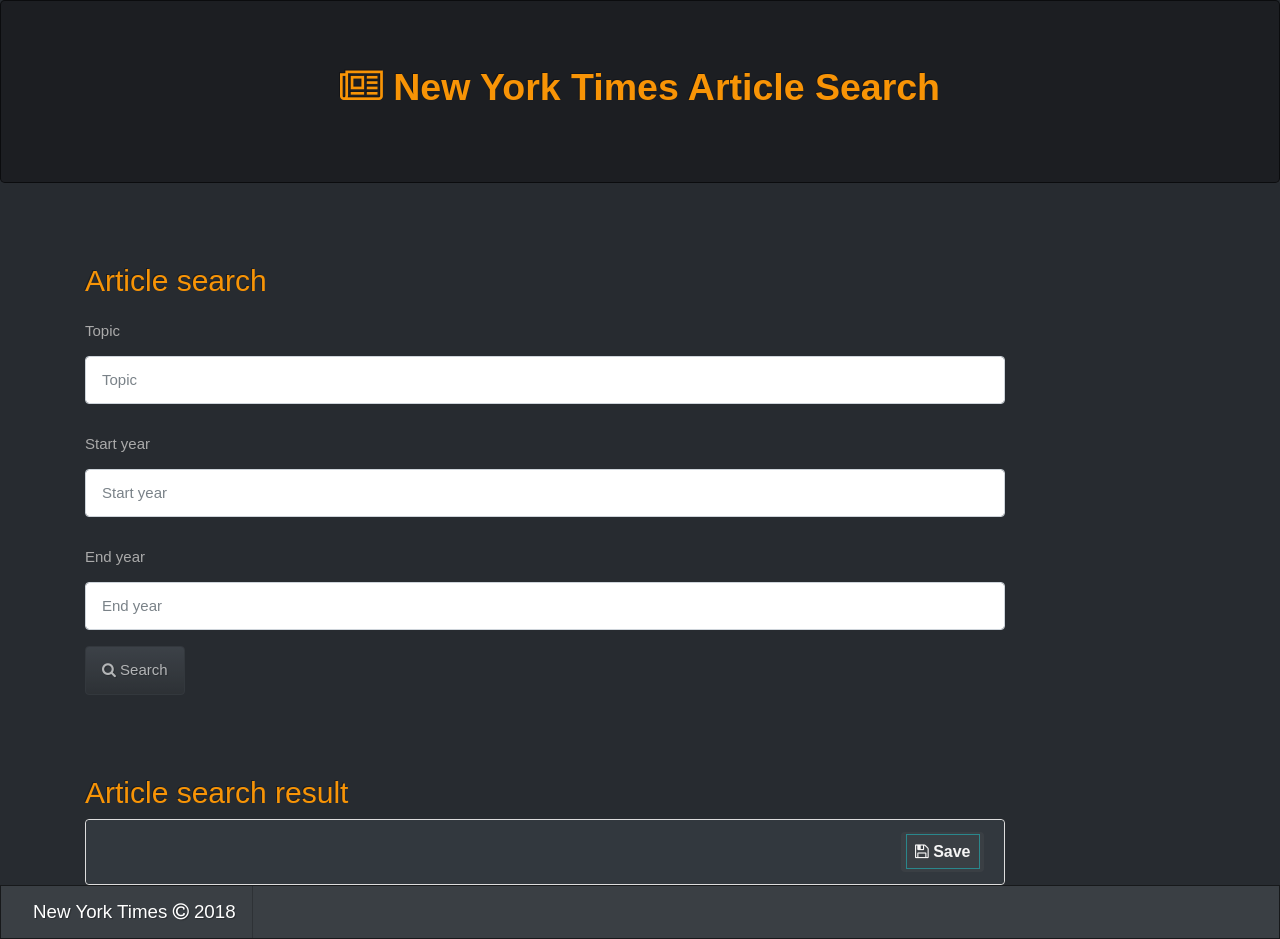
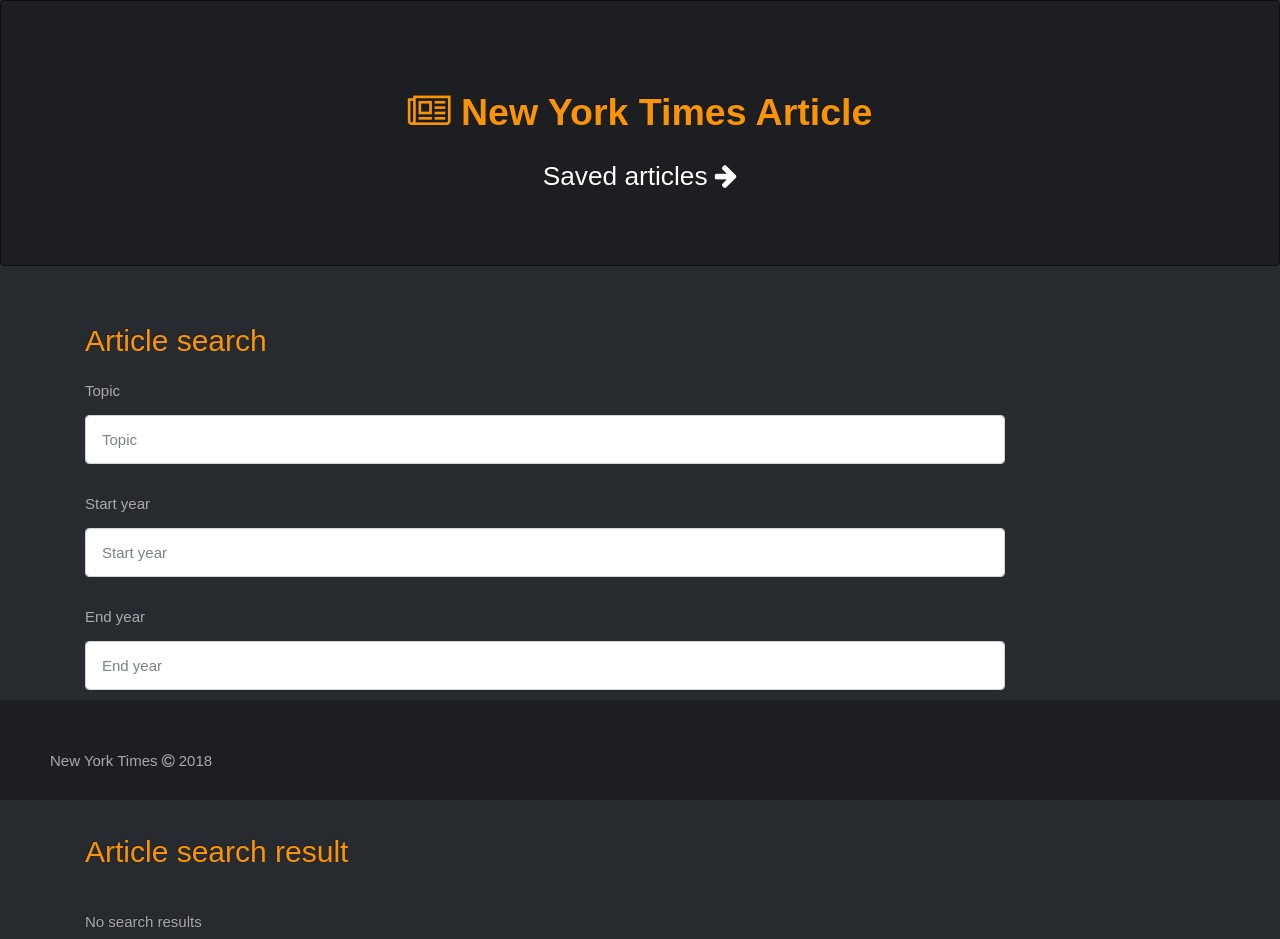
Before and after one commit to grmrh/react-mongodb-nyt, a React (Create React App) app in the folder client/: page / in a window 1280 px wide. Built offline with nearby package versions, Linux system fonts and the light colour scheme.

Commit message:
complete without nofitication

```diff
--- a/client/public/index.html
+++ b/client/public/index.html
@@ -12,7 +12,7 @@
     <link rel="shortcut icon" href="%PUBLIC_URL%/favicon.ico">
 
     <link href="https://maxcdn.bootstrapcdn.com/font-awesome/4.7.0/css/font-awesome.min.css" rel="stylesheet" />
-    <link href="https://cdnjs.cloudflare.com/ajax/libs/twitter-bootstrap/4.0.0/css/bootstrap.min.css" rel="stylesheet" />
+    <!-- <link href="https://cdnjs.cloudflare.com/ajax/libs/twitter-bootstrap/4.0.0/css/bootstrap.min.css" rel="stylesheet" /> -->
     <link href="/assets/styles/bootstrap.min.css" rel="stylesheet" />
     <!--
       Notice the use of %PUBLIC_URL% in the tags above.
--- a/client/src/App.js
+++ b/client/src/App.js
@@ -5,14 +5,16 @@
 import Saved from "./Pages/Saved";
 import NoMatch from "./Pages/NoMatch";
 import Jumbotron from "./Components/Jumbotron";
+import './App.css';
 
 const App = () => (
   <Router>
     <div>
-      <Jumbotron text="New York Times Article Search" />
+      <Jumbotron text="New York Times Article" />
       <Switch>
         <Route exact path="/" component={Home} />
         <Route exact path="/home" component={Home} />
+        <Route exact path="/saved" component={Saved} />
         <Route exact path="/saved/:id" component={Saved} />
         <Route component={NoMatch} />
       </Switch>
--- a/client/src/Components/Footer/Footer.css
+++ b/client/src/Components/Footer/Footer.css
@@ -0,0 +1,11 @@
+
+footer {
+  position: absolute;
+  left:0;
+  bottom:0;
+  right: 0;
+  background-color: #1c1e22;
+  padding: 50px;
+  height: 100px;
+  margin-top: 50px;
+}
--- a/client/src/Components/Footer/Footer.js
+++ b/client/src/Components/Footer/Footer.js
@@ -1,8 +1,9 @@
 import React from "react";
+import './Footer.css'
 
 const Footer = () => (
-    <footer className="navbar navbar-expand-lg navbar-dark bg-primary">
-      <span className="navbar-brand mt-40">New York Times <i className="fa fa-copyright"></i> 2018 </span>
+    <footer className="fixed-bottom">
+      <span>New York Times <i className="fa fa-copyright"></i> 2018 </span>
     </footer>
 );
 
--- a/client/src/Components/Jumbotron/Jumbotron.js
+++ b/client/src/Components/Jumbotron/Jumbotron.js
@@ -1,4 +1,5 @@
 import React from "react";
+import { Link } from "react-router-dom";
 
 const Jumbotron = props => (
 
@@ -6,6 +7,11 @@
     <h1 className="text-center text-warning"><strong>
           <i className="fa fa-newspaper-o"></i> {props.text}</strong>
     </h1>
+    {window.location.href.endsWith("/") ? (
+    <h3 className="text-center text-primary"><Link to="/saved" >Saved articles <i className="fa fa-arrow-right"></i></Link></h3>
+    ) : (
+      <h3 className="text-center text-primary"><Link to="/" ><i className="fa fa-arrow-left"></i> Back to Home</Link></h3>
+    )}
   </div>
 
 );
--- a/client/src/Components/List/List.css
+++ b/client/src/Components/List/List.css
@@ -1,5 +1,5 @@
 .list-overflow-container {
-  max-height: 545px;
+  /* max-height: 545px; */
   border: 1px #DDDDDD solid;
   border-radius: 4px;
   overflow-y: scroll;
@@ -21,7 +21,8 @@
 }
 
 .list-overflow-container li a {
-  color: #2A878C;
+  /* color: #2A878C; */
+  color: #f89406;
 }
 
 .list-overflow-container li:first-child {
--- a/client/src/Components/List/ListItem.js
+++ b/client/src/Components/List/ListItem.js
@@ -1,15 +1,9 @@
 import React from "react";
-import SaveBtn from '../SaveBtn'
 
 export const ListItem = props => (
-  // <div>
-  // <li className="list-group-item mb-10">
-  //   {props.children}
-  // </li>
-  // </div>
 
-  <li class="list-group-item d-flex justify-content-between align-items-center">
+  <li className="list-group-item d-flex justify-content-between align-items-center">
     {props.children}
-    <span class="badge badge-primary"><SaveBtn {...props} /></span>
+    {/* <span className="badge badge-primary"><SaveBtn {...props} /></span> */}
   </li>
 );
--- a/client/src/Components/SaveBtn/SaveBtn.js
+++ b/client/src/Components/SaveBtn/SaveBtn.js
@@ -4,9 +4,9 @@
 // The ...props means, spread all of the passed props onto this element
 // That way we don't have to define them all individually
 const SaveBtn = props => (
-  <span className="save-btn" {...props}>
+  <button className="save-btn" disabled={props.disabled} {...props}>
     <i className="fa fa-save"></i> Save
-  </span>
+  </button>
 );
 
 export default SaveBtn;
--- a/client/src/Pages/Home/Home.js
+++ b/client/src/Pages/Home/Home.js
@@ -1,7 +1,6 @@
 import React, { Component } from "react";
 import axios from "axios";
 import API from "../../Utils/API";
-import { Link } from "react-router-dom";
 import { Col, Row, Container } from "../../Components/Grid";
 import { Input, FormBtn } from "../../Components/Form";
 import { List, ListItem } from "../../Components/List";
@@ -21,31 +20,20 @@
     startYear: "",
     endYear: "",
     saveButtonDisabled: false
-    // _id: 0,
-    // title: "",
-    // date: Date.now,
-    // url: ""
   };
-
-  // componentDidMount() {
-  //   this.loadArticles();
-  // }
-
-  // loadArticles = () => {
-  //   API
-  //     .scrapeArticles()
-  //     .then(res => alert(res))
-  //     // .then(res => this.setState({articles: res.data}))
-  //     .catch(err => console.log(err));
-  // };
 
   saveArticle = article => {
     //const post = this.articles.filter( a => a._id === id);
+    article.saved = true;
     API.saveArticle(article)
       .then(res => {
         console.log(res);
+        alert("Saved successfully!")
       })
-      .catch(err => console.log(err));
+      .catch(err => {
+        console.log(err);
+        alert("Saved previously!")
+      });
   };
 
   handleInputChange = event => {
@@ -97,7 +85,7 @@
           saved: false
         }
       });
-      console.log("articels \n", response);
+      console.log("articles \n", response);
       this.setState({articles:response, topic: "", startYear: "", endYear: "" });
     })
     .catch(err => console.log(err));
@@ -105,12 +93,11 @@
 
   render() {
 
-    const disabled = this.state.saveButtonDisabled ? 'disabled' : '';
     return (
       <Container>
         <Row>
           <Col size="xs-9 sm-10">
-            <h2 style={{"margin-top": "3rem"}}>Article search</h2>
+            <h2>Article search</h2>
           </Col>
         </Row>
         <Row>
@@ -136,42 +123,40 @@
         </Row>
         <Row>
           <Col size="xs-9 sm-10">
-            <h2 style={{"margin-top": "5rem"}}>Article search result</h2>
+            <h2 style={{"marginTop": "5rem"}}>Article search result</h2>
           </Col>
         </Row>
         <Row>
           <Col size="xs-9 sm-10">
-            {this.state.articles.length ? (
+            {this.state.articles[0] && this.state.articles[0]._id && this.state.articles[0]._id.length ? (
               <List>
                 {this.state.articles.map(article => {
                   console.log(article);
                   return (
                     <ListItem key={article._id}
-                              style={{"display": `${article.saved} ? "in-block" : "none"`}}
-                              disabled={article.saved}
-                              onClick={() => {article.saved=true;this.saveArticle(article)}} >
-                      {/* <Link to={"/articles/" + article._id} > */}
+                              // style={{"display": `${article.saved} ? "in-block" : "none"`}}
+                              disabled={article.saved ? "disabled" : ""}
+                              onClick={() => {this.saveArticle(article)}} >
                       <Col size="xs-9 sm-10">
-                      {/* <Link to={article.url.replace("localhost:3000/", "")} >
-                        <strong><h4>{article.title}</h4></strong>
-                      </Link>   */}
                       <a href={article.url}><strong><h4>{article.title}</h4></strong></a>
                       <h6>{article.date}</h6>
                       </Col>
-                      {/* <Col size="xs-3 sm-2">
-                        <SaveBtn display={article._id ? "in-block" : "none"} onClick={() => this.saveArticle(article._id)} />
-                      </Col>  */}
+                      <Col size="xs-3 sm-2">
+                        <SaveBtn display={article._id ? "in-block" : "none"}
+                                disabled={article.saved ? "disabled" : ""}
+                                onClick={() => this.saveArticle(article)} />
+                      </Col>
                     </ListItem>
                 )})}
               </List>
               ) : (
-              <h2>No search results </h2>
+              <h6>No search results </h6>
             )}
           </Col>
         </Row>
       </Container>
       );
-  }
+  };
 }
 
 export default Home;
--- a/client/src/Pages/Saved/Saved.js
+++ b/client/src/Pages/Saved/Saved.js
@@ -1,19 +1,39 @@
 import React, { Component } from "react";
+import { Link } from "react-router-dom";
 import API from "../../Utils/API";
-// import  Link  from "react-router-dom";
-// import { Input, FormBtn } from "../../Components/Form";
-// import { List, ListItem } from "../../Components/List";
-// import  SaveBtn  from "../../Components/SaveBtn";
-// import  Jumbotron  from "../../Components/Jumbotron";
+import { List, ListItem } from "../../Components/List";
+import  DeleteBtn  from "../../Components/DeleteBtn";
 import  {Col, Row, Container } from "../../Components/Grid";
-import  Card  from "../../Components/Card";
 
 class Saved extends Component {
   state = {
-    article: {}
+    articles: []
   };
 
   componentDidMount() {
+    this.loadArticles();
+  }
+
+  loadArticles = () => {
+    API.getArticles()
+      .then(res => {
+        this.setState({ articles: res.data });
+        console.log(res.data);
+      })
+      .catch(err => console.log(err));
+  }
+
+  deleteArticle = id => {
+    API.deleteArticle(id)
+    .then(res => {
+      this.loadArticles();
+      console.log(res.data);
+      alert("Delete successfully");
+    })
+    .catch(err => console.log(err));
+  }
+
+  displayArticle() {
     API
     .getArticle(this.props.match.params.id)
     .then(res => {
@@ -24,28 +44,52 @@
   }
 
   render() {
+
     return (
-        <Container fluid>
+
+      <Container>
         <Row>
-            <Col size="md-12">
-              <h2>{this.state.article.title}</h2>
+          <Col size="xs-9 sm-10">
+            <span><h2 style={{"marginTop": "5rem"}}>Articles saved to database</h2></span>
           </Col>
         </Row>
         <Row>
-            <Col size="xs-12">
-                <h1 className="text-center">{this.state.blog.title}</h1>
-                    <h3>Hello World</h3>
-                    <Card
-                      title={this.state.blog.title}
-                      content={this.state.blog.content}
-                      imageSrc={this.state.blog.imageSrc}
-                      createdDt={this.state.blog.created_dt}
-                    />
+          <Col size="xs-9 sm-10">
+            {this.state.articles[0] && this.state.articles[0]._id && this.state.articles[0]._id.length ? (
+              <List>
+                {this.state.articles.map(article => {
+                  console.log(article);
+                  return (
+                    <ListItem key={article._id}
+                              // style={{"display": `${article.saved} ? "in-block" : "none"`}}
+                              // disabled={article.saved ? "disabled" : ""}
+                              // onClick={() => {this.saveArticle(article)}}
+                              >
+                      {/* <Link to={"/articles/" + article._id} > */}
+                      <Col size="xs-9 sm-10">
+                      {/* <Link to={"/articles/" + article._id} >
+                        <strong><h4>{article.title}</h4></strong>
+                      </Link>   */}
+                      <a href={article.url} target="_blank" ><strong><h4>{article.title}</h4></strong></a>
+                      </Col>
+                      <Col size="xs-3 sm-2">
+                        {/* <DeleteBtn display={article._id ? "in-block" : "none"}
+                                disabled={article.saved ? "disabled" : ""}
+                                onClick={() => this.saveArticle(article)} /> */}
+                        <DeleteBtn onClick={() => this.deleteArticle(article._id)} />
+                      </Col>
+                    </ListItem>
+                )})}
+              </List>
+              ) : (
+              <h6>No results </h6>
+            )}
           </Col>
         </Row>
       </Container>
       );
-  }
+  };
+
 }
 
 export default Saved;
```
Also changed, not shown: client/src/index.css (line endings or trailing spaces). Lines whose indentation alone changed are shown as unchanged.
